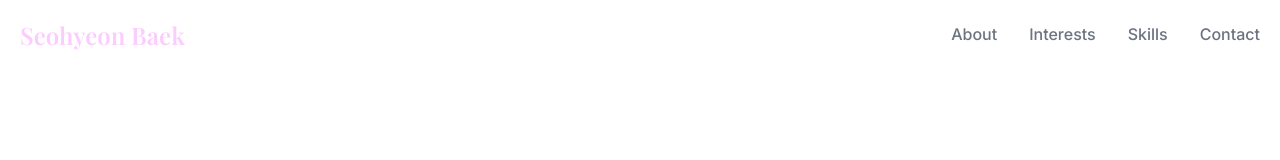
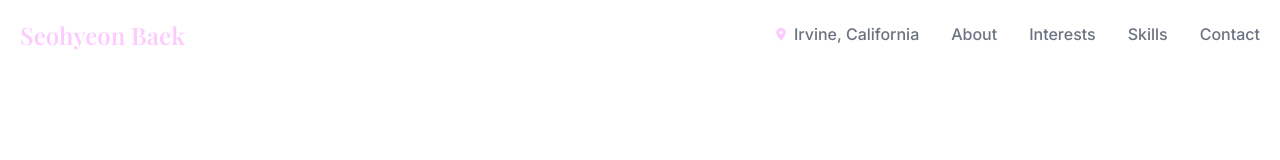
Before and after one commit to seo1120/my-portfolio, a plain HTML site: page index.html in a window 1280 px wide. Shown: the top 160 px of the page. Drawn offline with nearby package versions, Linux system fonts and the light colour scheme.

Commit message:
feat: 위치 추가

```diff
--- a/index.html
+++ b/index.html
@@ -20,6 +20,10 @@
             <h1 class="logo">Seohyeon Baek</h1>
             <nav class="nav">
                 <ul>
+                    <li class="nav-location">
+                        <i class="fas fa-map-marker-alt"></i>
+                        <span>Irvine, California</span>
+                    </li>
                     <li><a href="#about">About</a></li>
                     <li><a href="#interests">Interests</a></li>
                     <li><a href="#skills">Skills</a></li>
--- a/style.css
+++ b/style.css
@@ -78,6 +78,21 @@ body {
     font-size: 1.5rem;
     font-weight: 600;
     color: #fdccff;
+}
+
+.nav-location {
+    display: flex;
+    align-items: center;
+    gap: 0.5rem;
+    font-size: 1rem;
+    color: var(--text-light);
+    font-weight: 500;
+    padding: 0;
+}
+
+.nav-location i {
+    color: var(--primary-color);
+    font-size: 0.8rem;
 }
 
 .nav ul {
```
